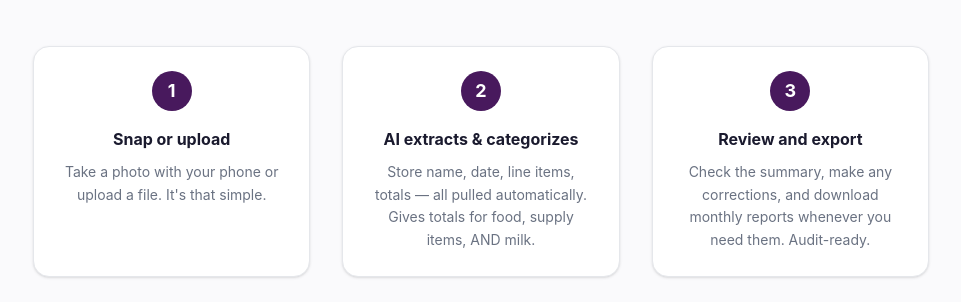
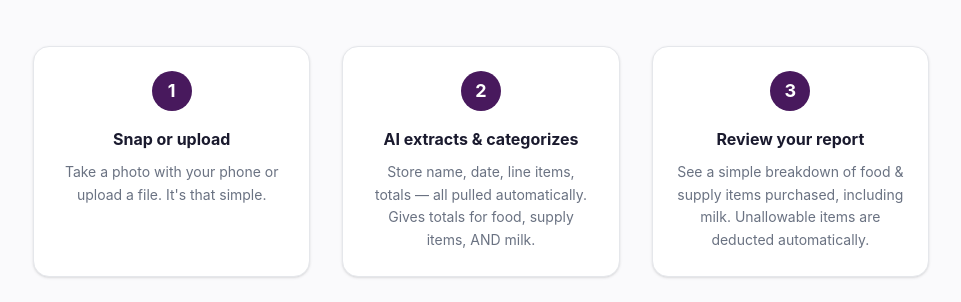
Before and after one commit to chrlsflwrs/cacfpfree-marketing, a Next.js app: page /receipts in a window 1280 px wide. Shown: the part 1330-1632 px from the top of the page, without its empty margins (159-1120 px from the left). Built offline with nearby package versions, Linux system fonts and the light colour scheme.

Commit message:
Update receipts step 3 title and description
Co-Authored-By: Claude Sonnet 4.6 <noreply@anthropic.com>

```diff
--- a/src/components/ReceiptsHowItWorks.tsx
+++ b/src/components/ReceiptsHowItWorks.tsx
@@ -13,9 +13,9 @@ const steps = [
   },
   {
     number: 3,
-    title: "Review and export",
+    title: "Review your report",
     description:
-      "Check the summary, make any corrections, and download monthly reports whenever you need them. Audit-ready.",
+      "See a simple breakdown of food & supply items purchased, including milk. Unallowable items are deducted automatically.",
   },
 ];
 
```
